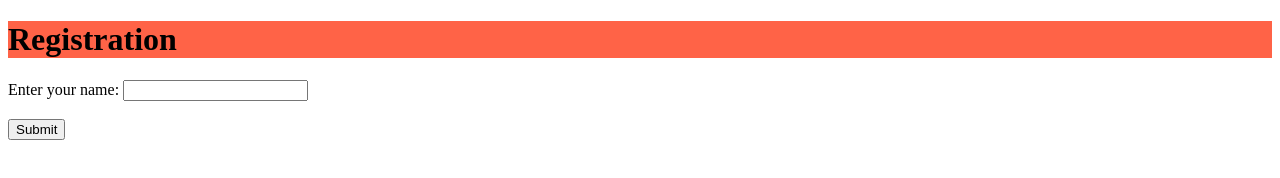
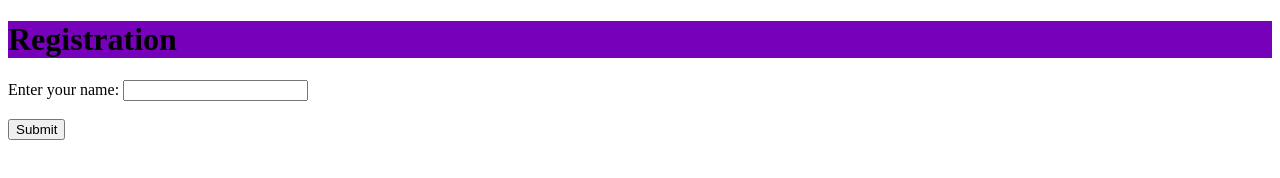
Before and after one commit to vwaithira/class-test, a plain HTML site: page index.html in a window 1280 px wide. Drawn offline with Linux system fonts and the light colour scheme.

Commit message:
Changed color

```diff
--- a/index.html
+++ b/index.html
@@ -2,7 +2,7 @@
 <html>
 <body>
 
-<h1 style="background-color:Tomato;">Registration</h1>
+<h1 style="background-color:#70b;">Registration</h1>
 
 <form action="/action_page.php">
   Enter your name:
```
